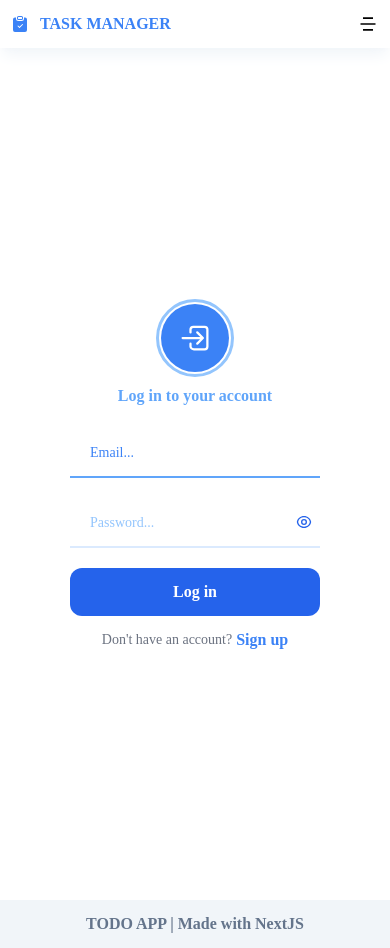
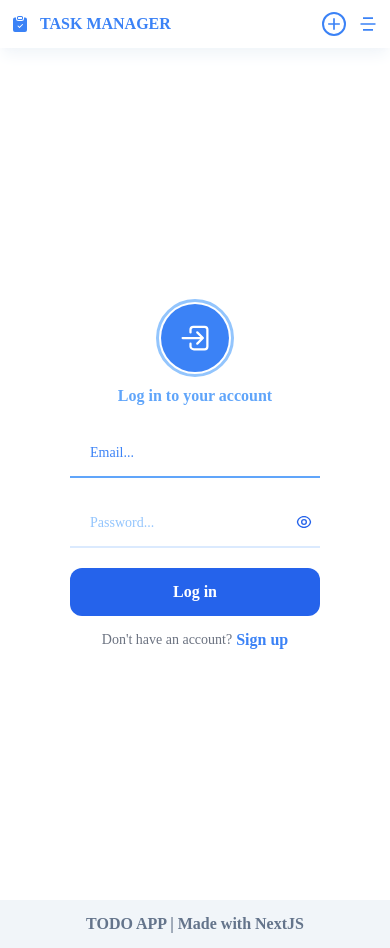
Before and after one commit to AMIRHOSEINASGHARI/task-manager, a Next.js app: page /auth/login in a window 390 px wide. Built offline with nearby package versions, Linux system fonts and the light colour scheme; no server answers.

Commit message:
add button refactor

```diff
--- a/components/Header.jsx
+++ b/components/Header.jsx
@@ -2,7 +2,7 @@ import Link from "next/link";
 import { useState } from "react";
 import { BsFillClipboardCheckFill } from "react-icons/bs";
 import { CiCircleList } from "react-icons/ci";
-import { BiAddToQueue } from "react-icons/bi";
+import { BiAddToQueue, BiPlus } from "react-icons/bi";
 import { GoPerson } from "react-icons/go";
 import { TfiClose } from "react-icons/tfi";
 import { RiMenu5Fill } from "react-icons/ri";
@@ -93,8 +93,16 @@ const Header = () => {
               )}
             </div>
           ) : (
-            <div onClick={() => setMenu(true)}>
-              <RiMenu5Fill className="text-xl cursor-pointer" />
+            <div className="flex items-center space-x-3">
+              <Link
+                href="/add-todo"
+                className="border-2 border-p_blue rounded-full"
+              >
+                <BiPlus className="text-xl text-p_blue" />
+              </Link>
+              <div onClick={() => setMenu(true)}>
+                <RiMenu5Fill className="text-xl text-p_blue cursor-pointer" />
+              </div>
             </div>
           )}
         </div>
--- a/pages/index.jsx
+++ b/pages/index.jsx
@@ -5,7 +5,6 @@ import { getSession, useSession } from "next-auth/react";
 import React, { useEffect, useState } from "react";
 import { BsUiChecksGrid } from "react-icons/bs";
 import { BiAddToQueue } from "react-icons/bi";
-import { HiArrowLongRight } from "react-icons/hi2";
 import FilterTodo from "@/components/FilterTodo";
 
 const Home = () => {
@@ -41,13 +40,12 @@ const Home = () => {
                 <TodoElement key={index} todo={todo} fetchTodos={fetchTodos} />
               ))}
         </div>
-        <div className="flex items-center justify-center">
+        <div className="hidden xl:flex">
           <Link
             href="/add-todo"
-            className="capitalize bg-p_blue text-white font-bold rounded-full flex items-center justify-center py-3 px-6 w-fit"
+            className="capitalize bg-gray-100 hover:bg-s_gray transition duration-150 ease-in-out text-gray-500 font-bold rounded-full px-5 py-2 flex items-center w-fit mt-8"
           >
-            <BiAddToQueue className="mr-4 lg:text-2xl" />
-            add more
+            <BiAddToQueue className="lg:text-2xl mr-3" /> add more
           </Link>
         </div>
       </div>
```
